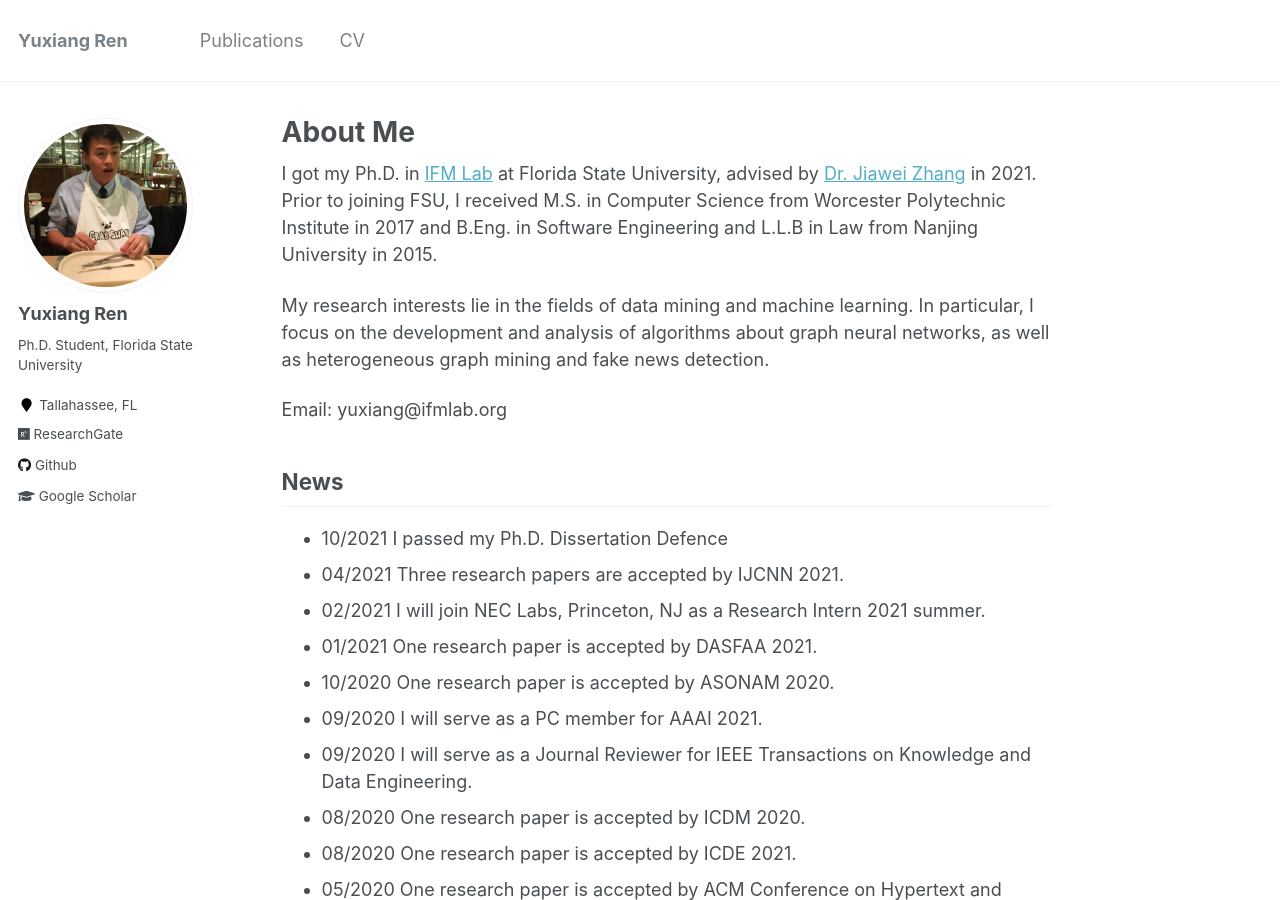
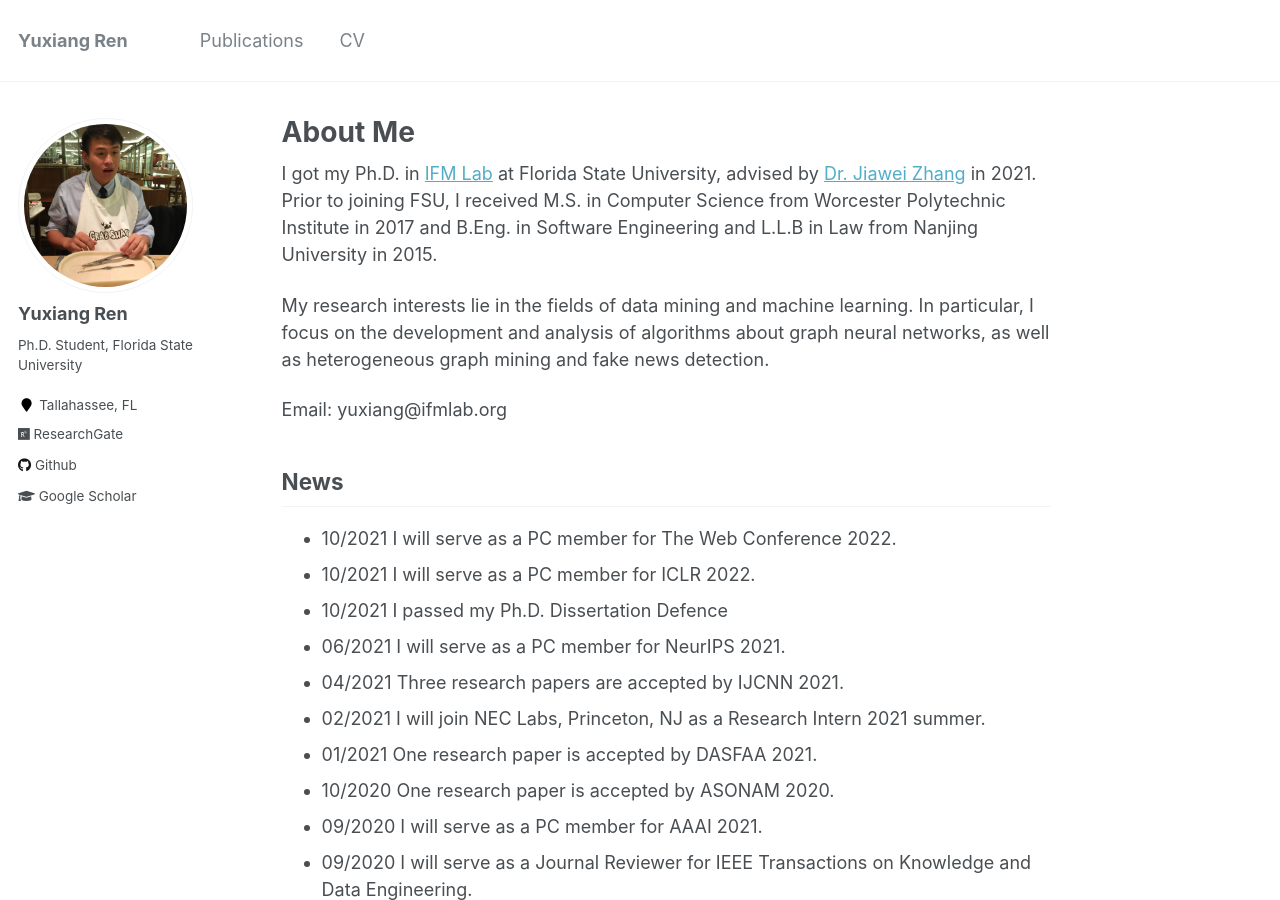
Before and after one commit to YuxiangRen/YuxiangRen.github.io, a Jekyll site: the page built from _pages/about.md, in a window 1280 px wide and 900 px high. Built offline with Jekyll 4.4.1, drawn with Linux system fonts in a browser that asks for light colours.

Commit message:
2021-10-23

```diff
--- a/_pages/about.md
+++ b/_pages/about.md
@@ -18,7 +18,10 @@ My research interests lie in the fields of data mining and machine learning. In
 
 News
 ------
+* 10/2021 I will serve as a PC member for The Web Conference 2022.
+* 10/2021 I will serve as a PC member for ICLR 2022.
 * 10/2021 I passed my Ph.D. Dissertation Defence
+* 06/2021 I will serve as a PC member for NeurIPS 2021.
 * 04/2021 Three research papers are accepted by IJCNN 2021.
 * 02/2021 I will join NEC Labs, Princeton, NJ as a Research Intern 2021 summer.
 * 01/2021 One research paper is accepted by DASFAA 2021.
```
